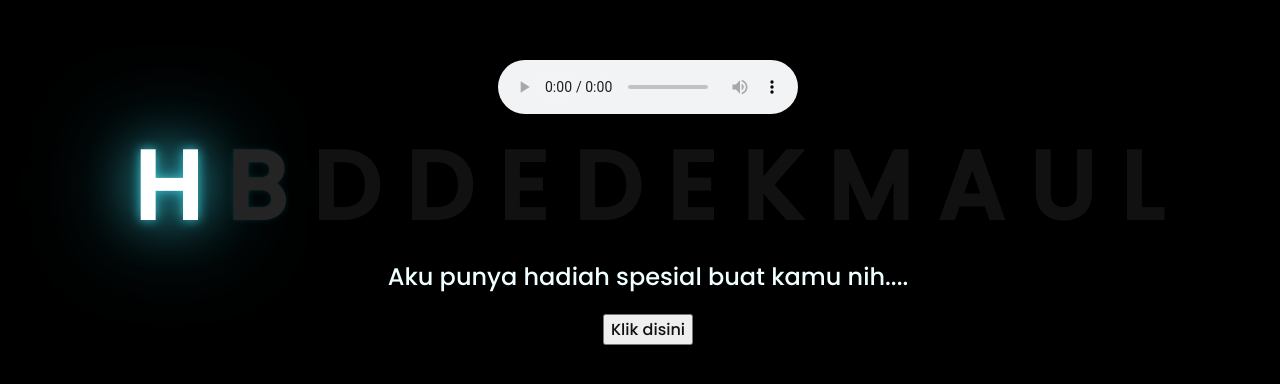
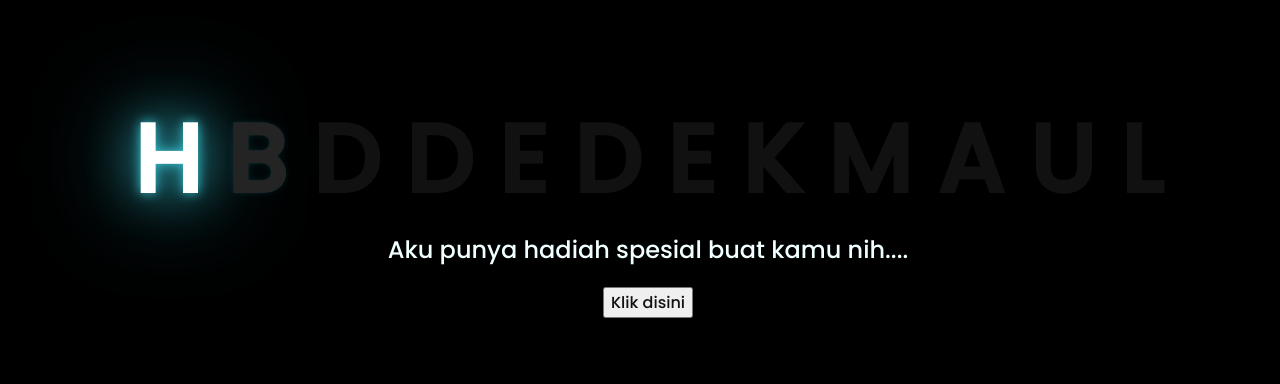
Before and after one commit to elbarbasy/HBD-MAUL, a plain HTML site: page index.html in a window 1280 px wide. Shown: the part 206-590 px from the top of the page. Drawn offline with Linux system fonts and the light colour scheme.

Commit message:
Update index.html

```diff
--- a/index.html
+++ b/index.html
@@ -9,11 +9,6 @@
     <title>Flowers</title>
 </head>
 <body>
-    <audio controls>
-    <source src="Mp3/flower.mp3" type="audio/mpeg">
-    Your browser does not support the audio element.
-  </audio>
-
     <div class="greetings">
     <!-- silahkan menambah kata sesuai keinginan dengan <span>text...</span -->
         <span>H</span>
```
